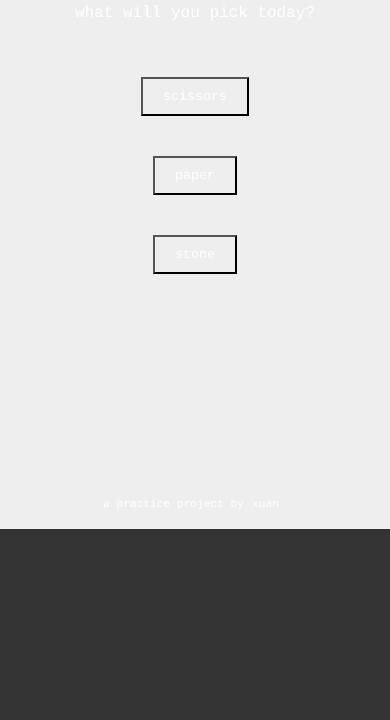
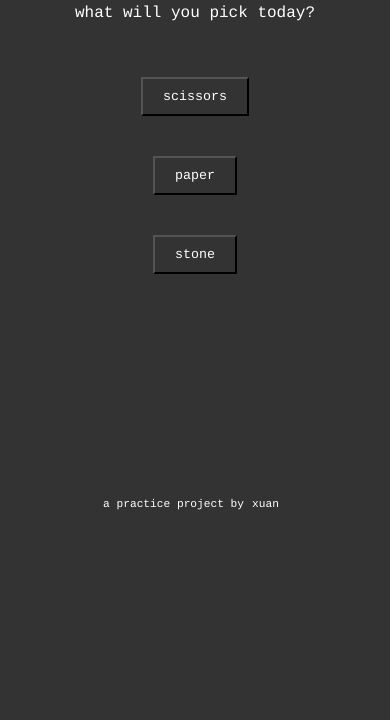
Before and after one commit to h-xuan/scissors-paper-stone, a plain HTML site: page index.html in a window 390 px wide. Shown: the part 124-844 px from the top of the page. Drawn offline with Linux system fonts and the light colour scheme.

Commit message:
silly me

```diff
--- a/style.css
+++ b/style.css
@@ -110,8 +110,9 @@ button {
 		"player-img com-img"
 		"result result"
 		"footer footer";
-		background-color: #eee;
-	}
+		}
 	#content div{
 	padding: 15px;
+	}
+
 }
```
